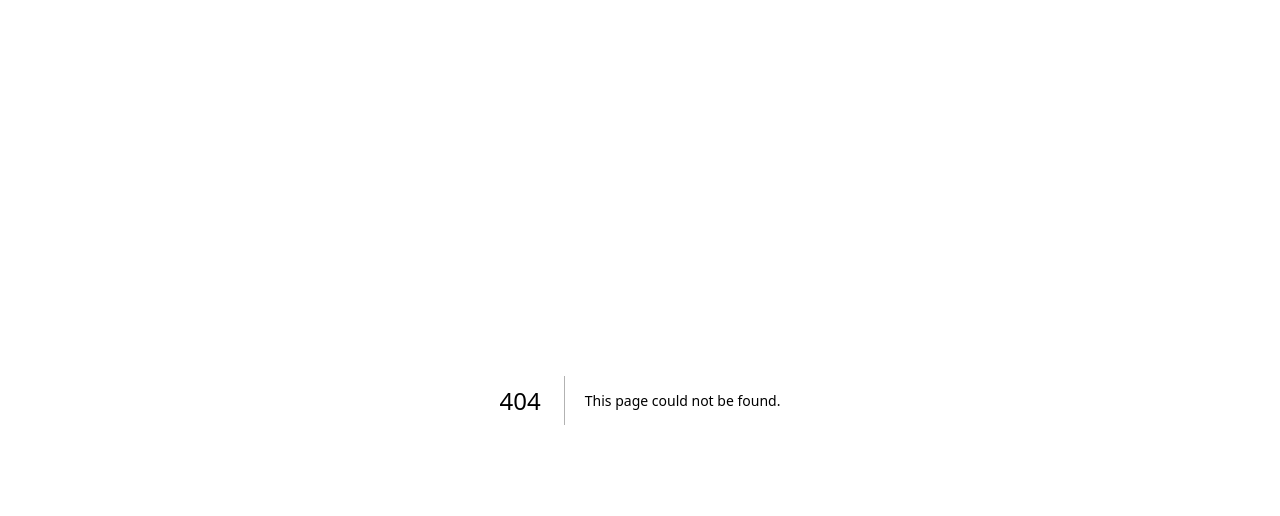
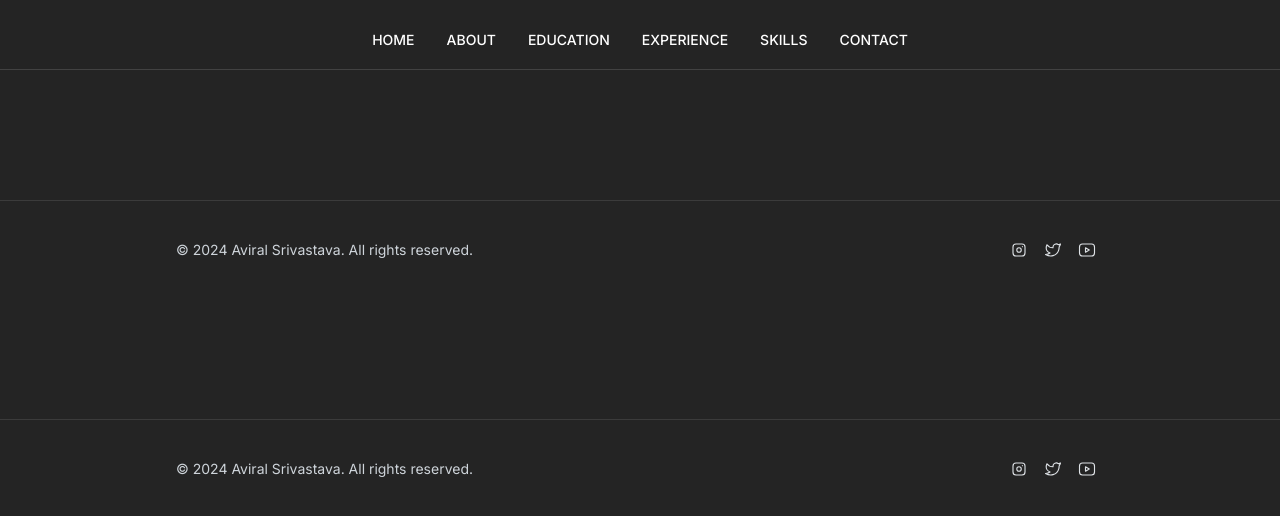
Before and after one commit to Aviral2442/AviralPortfolio, a Next.js app in the folder frontend/: page /footer in a window 1280 px wide. Before the commit this address had no page. Shown: the top 516 px of the page. Built offline with nearby package versions, Linux system fonts and the light colour scheme.

Commit message:
header and footer is created

```diff
--- a/frontend/package.json
+++ b/frontend/package.json
@@ -11,6 +11,7 @@
   "dependencies": {
     "@mantine/core": "^7.11.0",
     "@mantine/hooks": "^7.11.0",
+    "@tabler/icons-react": "^3.7.0",
     "next": "14.2.4",
     "react": "^18",
     "react-dom": "^18"
--- /dev/null
+++ b/frontend/src/app/(Components)/footer/footer.module.css
@@ -0,0 +1,22 @@
+.footer {
+    margin-top: rem(120px);
+    border-top: rem(1px) solid light-dark(var(--mantine-color-gray-2), var(--mantine-color-dark-5));
+  }
+
+  .inner {
+    display: flex;
+    justify-content: space-between;
+    align-items: center;
+    padding-top: var(--mantine-spacing-xl);
+    padding-bottom: var(--mantine-spacing-xl);
+
+    @media (max-width: $mantine-breakpoint-xs) {
+      flex-direction: column;
+    }
+  }
+
+  .links {
+    @media (max-width: $mantine-breakpoint-xs) {
+      margin-top: var(--mantine-spacing-md);
+    }
+  }
--- /dev/null
+++ b/frontend/src/app/(Components)/footer/page.jsx
@@ -0,0 +1,49 @@
+'use client'
+import React from 'react'
+import { Container, Group, ActionIcon, rem, Text } from "@mantine/core"
+import {
+    IconBrandTwitter,
+    IconBrandYoutube,
+    IconBrandInstagram
+} from "@tabler/icons-react"
+import classes from "./footer.module.css"
+
+const Footer = () => {
+    return (
+        <div className={classes.footer}>
+            <Container className={classes.inner}>
+                {/* <MantineLogo size={28} /> */}
+                <Text size="sm" c="gray" className={classes.text}>
+                    © 2024 Aviral Srivastava. All rights reserved.
+                </Text>
+                <Group
+                    gap={0}
+                    className={classes.links}
+                    justify="flex-end"
+                    wrap="nowrap"
+                >
+                    <ActionIcon size="lg" color="gray" variant="subtle">
+                        <IconBrandInstagram
+                            style={{ width: rem(18), height: rem(18) }}
+                            stroke={1.5}
+                        />
+                    </ActionIcon>
+                    <ActionIcon size="lg" color="gray" variant="subtle">
+                        <IconBrandTwitter
+                            style={{ width: rem(18), height: rem(18) }}
+                            stroke={1.5}
+                        />
+                    </ActionIcon>
+                    <ActionIcon size="lg" color="gray" variant="subtle">
+                        <IconBrandYoutube
+                            style={{ width: rem(18), height: rem(18) }}
+                            stroke={1.5}
+                        />
+                    </ActionIcon>
+                </Group>
+            </Container>
+        </div>
+    )
+}
+
+export default Footer
--- /dev/null
+++ b/frontend/src/app/(Components)/navbar/navbar.module.css
@@ -0,0 +1,46 @@
+.header {
+    height: rem(60px);
+    padding-left: var(--mantine-spacing-md);
+    padding-right: var(--mantine-spacing-md);
+    border-bottom: rem(1px) solid light-dark(var(--mantine-color-gray-3), var(--mantine-color-dark-4));
+  }
+
+  .link {
+    display: flex;
+    align-items: center;
+    height: 100%;
+    padding-left: var(--mantine-spacing-md);
+    padding-right: var(--mantine-spacing-md);
+    text-decoration: none;
+    color: light-dark(var(--mantine-color-black), var(--mantine-color-white));
+    font-weight: 500;
+    font-size: var(--mantine-font-size-sm);
+
+    @media (max-width: $mantine-breakpoint-sm) {
+      height: rem(42px);
+      width: 100%;
+    }
+
+    @mixin hover {
+      background-color: light-dark(var(--mantine-color-gray-0), var(--mantine-color-dark-6));
+    }
+  }
+
+  .subLink {
+    width: 100%;
+    padding: var(--mantine-spacing-xs) var(--mantine-spacing-md);
+    border-radius: var(--mantine-radius-md);
+
+    @mixin hover {
+      background-color: light-dark(var(--mantine-color-gray-0), var(--mantine-color-dark-7));
+    }
+  }
+
+  .dropdownFooter {
+    background-color: light-dark(var(--mantine-color-gray-0), var(--mantine-color-dark-7));
+    margin: calc(var(--mantine-spacing-md) * -1);
+    margin-top: var(--mantine-spacing-sm);
+    padding: var(--mantine-spacing-md) calc(var(--mantine-spacing-md) * 2);
+    padding-bottom: var(--mantine-spacing-xl);
+    border-top: rem(1px) solid light-dark(var(--mantine-color-gray-1), var(--mantine-color-dark-5));
+  }
--- /dev/null
+++ b/frontend/src/app/(Components)/navbar/page.jsx
@@ -0,0 +1,151 @@
+'use client'
+import React from 'react'
+import {  Group, Button, UnstyledButton, Text, ThemeIcon, Divider, Center, Box, Burger, Drawer, Collapse, ScrollArea, rem, useMantineTheme } from "@mantine/core"
+import { useDisclosure } from "@mantine/hooks"
+import { IconNotification, IconCode, IconBook, IconChartPie3, IconFingerprint, IconCoin, IconChevronDown } from "@tabler/icons-react"
+import classes from "./navbar.module.css"
+
+const mockdata = [
+    {
+        icon: IconCode,
+        title: "Open source",
+        description: "This Pokémon’s cry is very loud and distracting"
+    },
+    {
+        icon: IconCoin,
+        title: "Free for everyone",
+        description: "The fluid of Smeargle’s tail secretions changes"
+    },
+    {
+        icon: IconBook,
+        title: "Documentation",
+        description: "Yanma is capable of seeing 360 degrees without"
+    },
+    {
+        icon: IconFingerprint,
+        title: "Security",
+        description: "The shell’s rounded shape and the grooves on its."
+    },
+    {
+        icon: IconChartPie3,
+        title: "Analytics",
+        description: "This Pokémon uses its flying ability to quickly chase"
+    },
+    {
+        icon: IconNotification,
+        title: "Notifications",
+        description: "Combusken battles with the intensely hot flames it spews"
+    }
+]
+
+const Navbar = () => {
+
+    const [
+        drawerOpened,
+        { toggle: toggleDrawer, close: closeDrawer }
+    ] = useDisclosure(false)
+    const [linksOpened, { toggle: toggleLinks }] = useDisclosure(false)
+    const theme = useMantineTheme()
+
+    const links = mockdata.map(item => (
+        <UnstyledButton className={classes.subLink} key={item.title}>
+            <Group wrap="nowrap" align="flex-start">
+                <ThemeIcon size={34} variant="default" radius="md">
+                    <item.icon
+                        style={{ width: rem(22), height: rem(22) }}
+                        color={theme.colors.blue[6]}
+                    />
+                </ThemeIcon>
+                <div>
+                    <Text size="sm" fw={500}>
+                        {item.title}
+                    </Text>
+                    <Text size="xs" c="dimmed">
+                        {item.description}
+                    </Text>
+                </div>
+            </Group>
+        </UnstyledButton>
+    ))
+
+    return (
+        <Box py={10}>
+            <header className={classes.header}>
+                <Group justify="center" h="100%">
+
+                    <Group h="100%" gap={0} visibleFrom="sm">
+                        <a href="#" className={classes.link}>
+                            HOME
+                        </a>
+                        <a href="#" className={classes.link}>
+                            ABOUT
+                        </a>
+                        <a href="#" className={classes.link}>
+                            EDUCATION
+                        </a>
+                        <a href="#" className={classes.link}>
+                            EXPERIENCE
+                        </a>
+                        <a href="#" className={classes.link}>
+                            SKILLS
+                        </a>
+                        <a href="#" className={classes.link}>
+                            CONTACT
+                        </a>
+                    </Group>
+
+                    <Burger
+                        opened={drawerOpened}
+                        onClick={toggleDrawer}
+                        hiddenFrom="sm"
+                    />
+                </Group>
+            </header>
+
+            <Drawer
+                opened={drawerOpened}
+                onClose={closeDrawer}
+                size="100%"
+                padding="md"
+                title="Navigation"
+                hiddenFrom="sm"
+                zIndex={1000000}
+            >
+                <ScrollArea h={`calc(100vh - ${rem(80)})`} mx="-md">
+                    <Divider my="sm" />
+
+                    <a href="#" className={classes.link}>
+                        Home
+                    </a>
+                    <UnstyledButton className={classes.link} onClick={toggleLinks}>
+                        <Center inline>
+                            <Box component="span" mr={5}>
+                                Features
+                            </Box>
+                            <IconChevronDown
+                                style={{ width: rem(16), height: rem(16) }}
+                                color={theme.colors.blue[6]}
+                            />
+                        </Center>
+                    </UnstyledButton>
+                    <Collapse in={linksOpened}>{links}</Collapse>
+                    <a href="#" className={classes.link}>
+                        Learn
+                    </a>
+                    <a href="#" className={classes.link}>
+                        Academy
+                    </a>
+
+                    <Divider my="sm" />
+
+                    <Group justify="center" grow pb="xl" px="md">
+                        <Button variant="default">Log in</Button>
+                        <Button>Sign up</Button>
+                    </Group>
+                </ScrollArea>
+            </Drawer>
+        </Box>
+    )
+}
+
+export default Navbar
--- a/frontend/src/app/layout.jsx
+++ b/frontend/src/app/layout.jsx
@@ -2,11 +2,13 @@
 import "./globals.css";
 import { ColorSchemeScript, MantineProvider, createTheme } from "@mantine/core";
 import '@mantine/core/styles.css';
+import Navbar from "./(Components)/navbar/page";
+import Footer from "./(Components)/footer/page";
 
 const inter = Inter({ subsets: ["latin"] });
 
 export const metadata = {
-  title: "AdPulseNetwork",
+  title: "Aviral Srivastava",
   description: "Generated by create next app",
 };
 
@@ -26,7 +28,9 @@
         //  defaultColorScheme="light"
          defaultColorScheme="dark"
          >
+          <Navbar />
           {children}
+          <Footer />
         </MantineProvider>
       </body>
     </html>
```
Also changed, not shown: 1 other file (tests, documents, lock files or other folders).
